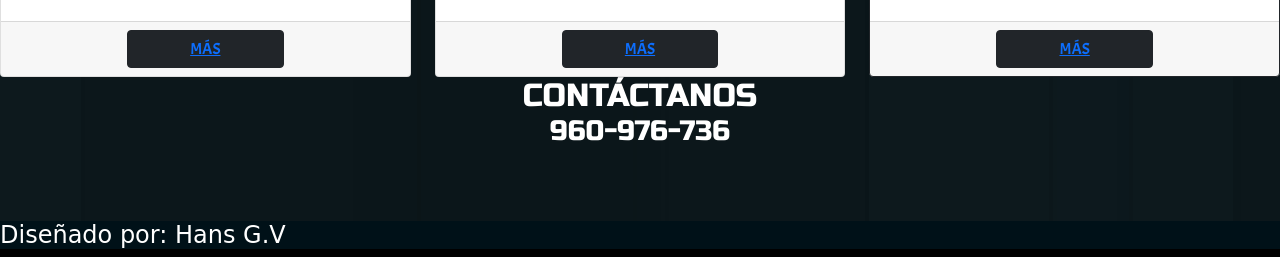
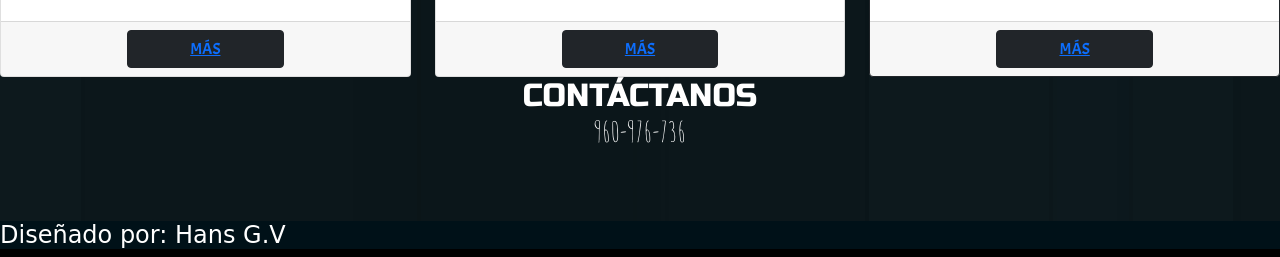
Before and after one commit to MELIOtok/INFLUWORD, a plain HTML site: page index.html in a window 1280 px wide. Shown: the part 1443-1700 px from the top of the page. Drawn offline with nearby package versions, Linux system fonts and the light colour scheme; a web font is replaced by a local one.

Commit message:
Update index.html

```diff
--- a/index.html
+++ b/index.html
@@ -143,7 +143,7 @@
             CONTÁCTANOS
         </h2>
 
-     <h3 style="color: white; margin: auto; text-align: center; font-family: 'Russo One', sans-serif; ">
+     <h3 style="color: white; margin: auto; text-align: center; font-family: 'Amatic SC', cursive;, sans-serif; ">
             960-976-736
         </h3>
 
```
